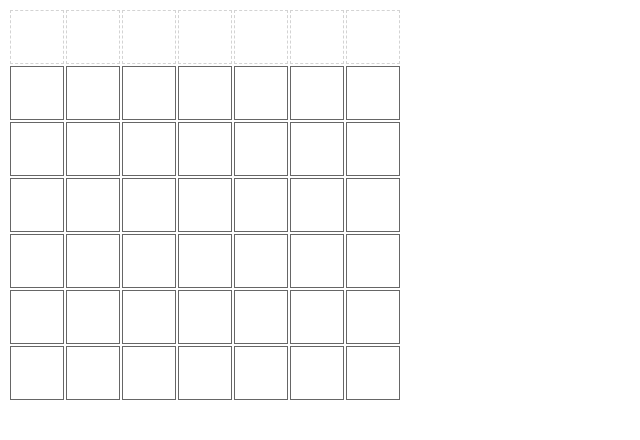
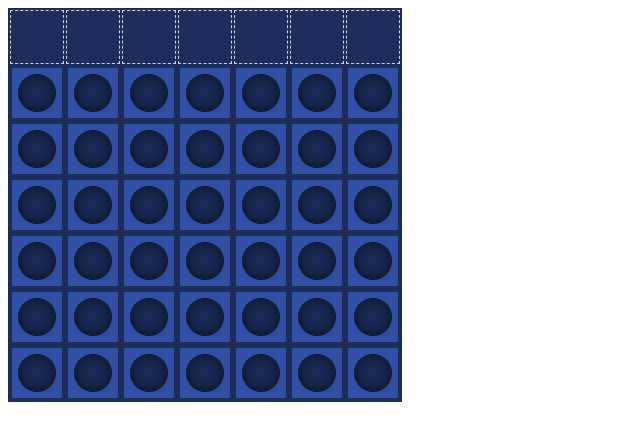
Before and after one commit to acollino/connect-four, a plain HTML site: page index.html in a window 1280 px wide. Shown: the whole page, without its empty margins (0-640 px from the left). Drawn offline with Linux system fonts and the light colour scheme.

Commit message:
add cell image with transparency and shadow

```diff
--- a/connect4.css
+++ b/connect4.css
@@ -1,10 +1,21 @@
 /* game board table */
+.foreground{
+  display: block;
+  position: relative;
+  width: 50px;
+  z-index: 1;
+  box-shadow: inset 0px 0px 20px 4px black;
+}
 
 #board td {
   width: 50px;
   height: 50px;
-  border: solid 1px #666;
+  border: solid 1px #1c2d5c;
   position: relative;
+}
+
+#board {
+  background-color: #1c2d5c;
 }
 
 /* pieces are div within game table cells: draw as colored circles */
@@ -20,6 +31,7 @@
   top: 1px;
   animation-duration: 0.5s;
   animation-name: fall;
+  /* z-index: 1; */
 }
 
 @keyframes fall {
--- a/connect4.js
+++ b/connect4.js
@@ -49,7 +49,17 @@ function fillCells(row, rowIndex = -1) {
     cell.setAttribute("id", `${rowIndex}-${cellIndex}`);
     cell.setAttribute("data-x", `${cellIndex}`);
     row.append(cell);
+    if (rowIndex >= 0) {
+      addForeground(cell);
+    }
   }
+}
+
+function addForeground(cell) {
+  let foreground = document.createElement("img");
+  foreground.setAttribute("src", "assets/connect-four-square-large.png");
+  foreground.classList.add("foreground");
+  cell.append(foreground);
 }
 
 /** findSpotForCol: given column x, return top empty y (null if filled) */
```
Also changed, not shown: assets/connect-four-square-large.png (added).
